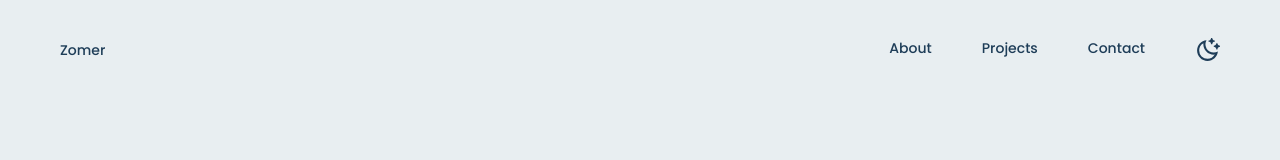
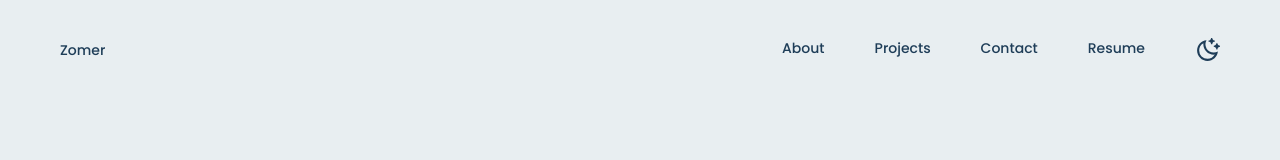
Before and after one commit to zomeru/portfolio, a Next.js app: page / in a window 1280 px wide. Shown: the top 160 px of the page. Built offline with nearby package versions, Linux system fonts and the light colour scheme.

Commit message:
Add resume

```diff
--- a/src/components/nav.tsx
+++ b/src/components/nav.tsx
@@ -47,9 +47,11 @@ const Nav: React.FC<INavProps> = ({ theme, toggleTheme, isHome }) => {
     },
   };
 
+  const hostURL = `${window.location.protocol}//${window.location.host}`;
+
   const Logo = () =>
     isHome ? (
-      <a href='https://zomer.xyz'>Zomer</a>
+      <a href={hostURL}>Zomer</a>
     ) : (
       <Link href='/' passHref>
         <a>Zomer</a>
@@ -67,11 +69,24 @@ const Nav: React.FC<INavProps> = ({ theme, toggleTheme, isHome }) => {
             {navLinks.map(link => {
               const { name, url } = link;
 
+              const isHashLink = url.startsWith('/#');
+
               return (
                 <motion.li variants={navItemVariants} key={name}>
-                  <Link href={url}>
-                    <a className='link'>{name}</a>
-                  </Link>
+                  {isHashLink ? (
+                    <Link href={url}>
+                      <a className='link'>{name}</a>
+                    </Link>
+                  ) : (
+                    <a
+                      className='link'
+                      href={`${hostURL}${url}`}
+                      target='_blank'
+                      rel='noreferrer'
+                    >
+                      {name}
+                    </a>
+                  )}
                 </motion.li>
               );
             })}
--- a/src/configs/data.ts
+++ b/src/configs/data.ts
@@ -28,6 +28,10 @@ export const navLinks: INavLinks[] = [
   {
     name: 'Contact',
     url: '/#contact',
+  },
+  {
+    name: 'Resume',
+    url: '/resume.png',
   },
 ];
 
```
Also changed, not shown: public/resume.png (added), 1 other file (tests, documents, lock files or other folders).
